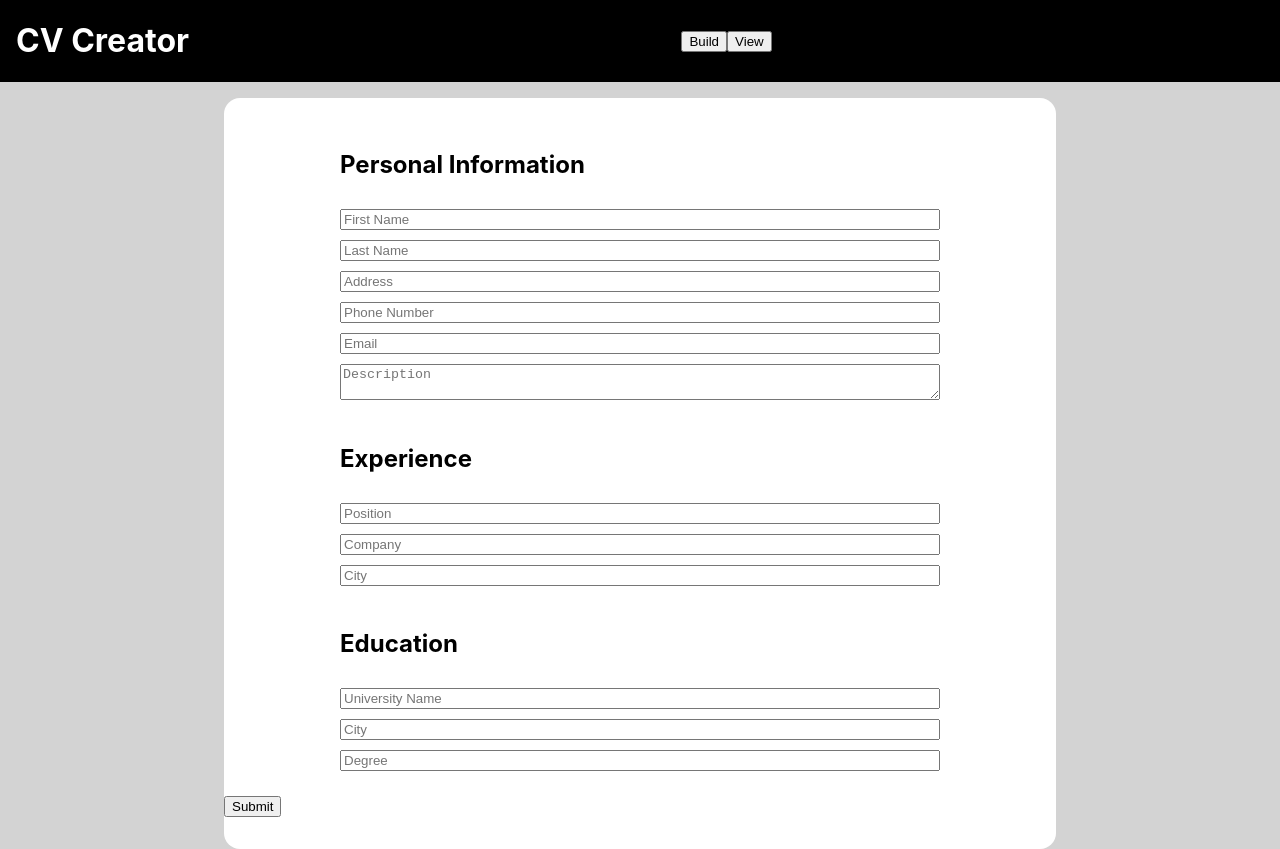
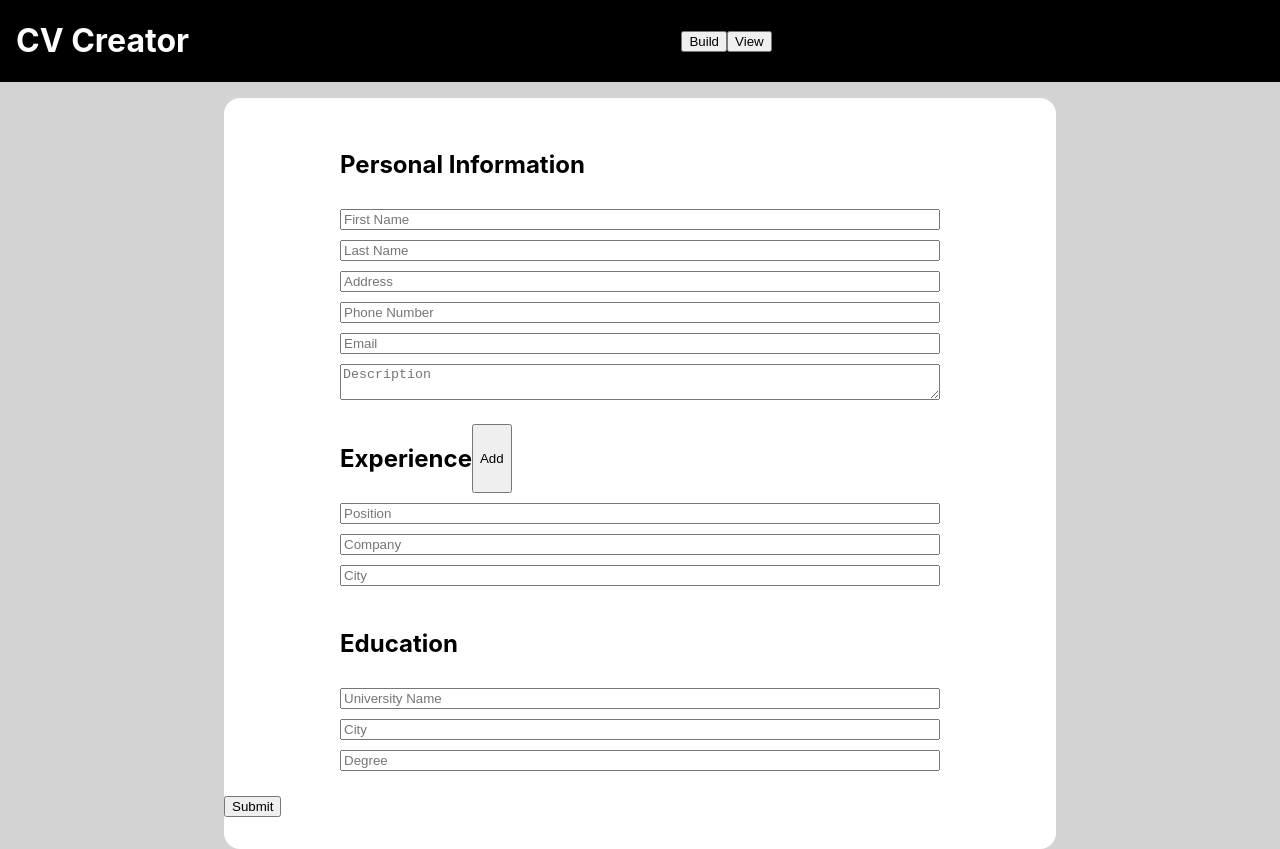
Before and after one commit to BrandonC123/cv-application, a React (Create React App) app in the folder cv-application/: page / in a window 1280 px wide. Built offline with nearby package versions, Linux system fonts and the light colour scheme.

Commit message:
Coded buttons and fixed inputs for multiple experience sections.

```diff
--- a/cv-application/src/App.js
+++ b/cv-application/src/App.js
@@ -23,7 +23,7 @@ function App() {
         [
             {
                 title: "Position",
-                id: uniqid() + " position",
+                id: uniqid(),
                 type: "text",
                 value: "",
             },
@@ -61,6 +61,7 @@ function App() {
         let tempArray2 = Array.from(expInfoArray);
         tempArray2.forEach((array) => {
             array.forEach((item) => {
+                console.log(item);
                 item.value = document.getElementById(item.id).value;
             });
         });
@@ -77,15 +78,12 @@ function App() {
             { title: "Company", id: uniqid(), type: "text", value: "" },
             { title: "City", id: uniqid(), type: "text", value: "" },
         ];
+        // Add new array and component for a new experience section to fill out
         setExpInfoArray((old) => [...old, tempArray]);
         setExpInfoCards((old) => [
             ...old,
-            <InfoCardBuilder
-                cardTitle={"Experience"}
-                inputArray={expInfoArray[expInfoArray.length - 1]}
-            />,
+            <InfoCardBuilder cardTitle={"Experience"} inputArray={tempArray} />,
         ]);
-        // console.log(expInfoArray);
     }
     return (
         <div className="App">
@@ -100,7 +98,20 @@ function App() {
                     cardTitle={"Education"}
                     inputArray={educationArray}
                 />
-                <button onClick={() => addNewExpSection()}>Submit</button>
+                <button
+                    className="action-btn"
+                    onClick={() => {
+                        document
+                            .querySelector(".info-card-container")
+                            .classList.add("hide");
+                        document
+                            .querySelector(".view-container")
+                            .classList.remove("hide");
+                        getAllInputValues();
+                    }}
+                >
+                    Submit
+                </button>
             </div>
             <div className="view-container container hide">
                 <View inputValues={allInputs} expInfoArray={expInfoArray} />
--- a/cv-application/src/components/InfoCardBuilder.jsx
+++ b/cv-application/src/components/InfoCardBuilder.jsx
@@ -27,11 +27,29 @@ class InfoCardBuilder extends Component {
             }
         });
     };
+    renderButton = () => {
+        if (this.props.multiple) {
+            return (
+                <button
+                    type="button"
+                    className="action-btn"
+                    onClick={() => {
+                        this.props.addNewSection();
+                    }}
+                >
+                    Add
+                </button>
+            );
+        }
+    };
     render() {
         const { cardTitle } = this.props;
         return (
             <form className="form column">
-                <h2 className="card-title">{cardTitle}</h2>
+                <div className="divider row">
+                    <h2 className="card-title">{cardTitle}</h2>
+                    {this.renderButton()}
+                </div>
                 {this.renderInputs()}
             </form>
         );
```
